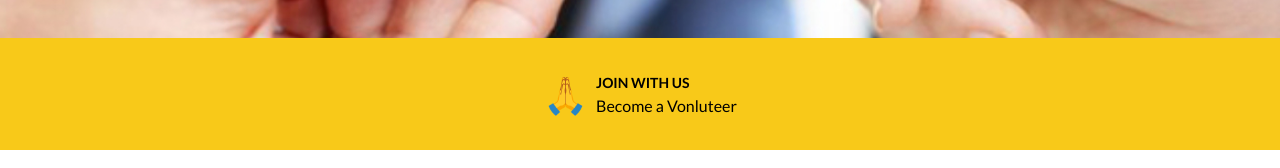
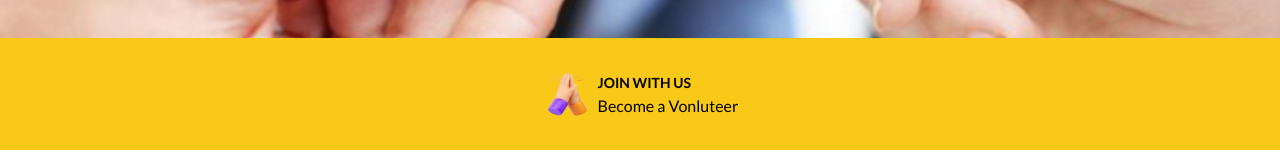
Before and after one commit to fortunatefolks/fortunatefolks-website, a SvelteKit app: page / in a window 1280 px wide. Shown: the part 583-751 px from the top of the page. Built offline with nearby package versions, Linux system fonts and the light colour scheme; a web font is replaced by a local one.

Commit message:
8th update

```diff
--- a/src/routes/+page.svelte
+++ b/src/routes/+page.svelte
@@ -1,4 +1,5 @@
 <script lang="ts">
+	import clapImage from '$lib/assets/images/clap.png';
 </script>
 
 <div
@@ -20,11 +21,10 @@
 		>
 			<div class="flex justify-center">
 				<div class="mx-auto flex items-center">
-					<div><span class="text-4xl mr-2">🙏</span></div>
+					<img src={clapImage} class="w-12 mr-2" alt="clap" />
 					<div>
-						<span class="uppercase text-sm font-bold">Join With Us</span><span
-							class="text-base sm--text-2xl block">Become a Vonluteer</span
-						>
+						<span class="uppercase text-sm font-bold">Join With Us</span>
+						<span class="text-base sm--text-2xl block">Become a Vonluteer</span>
 					</div>
 				</div>
 			</div>
--- a/src/styles/app_output.css
+++ b/src/styles/app_output.css
@@ -747,6 +747,9 @@ select {
 .w-full {
   width: 100%;
 }
+.w-12 {
+  width: 3rem;
+}
 .w-6 {
   width: 1.5rem;
 }
@@ -874,10 +877,6 @@ select {
 .text-3xl {
   font-size: 1.875rem;
   line-height: 2.25rem;
-}
-.text-4xl {
-  font-size: 2.25rem;
-  line-height: 2.5rem;
 }
 .text-sm {
   font-size: 0.875rem;
```
Also changed, not shown: src/lib/assets/images/clap.png (added).
